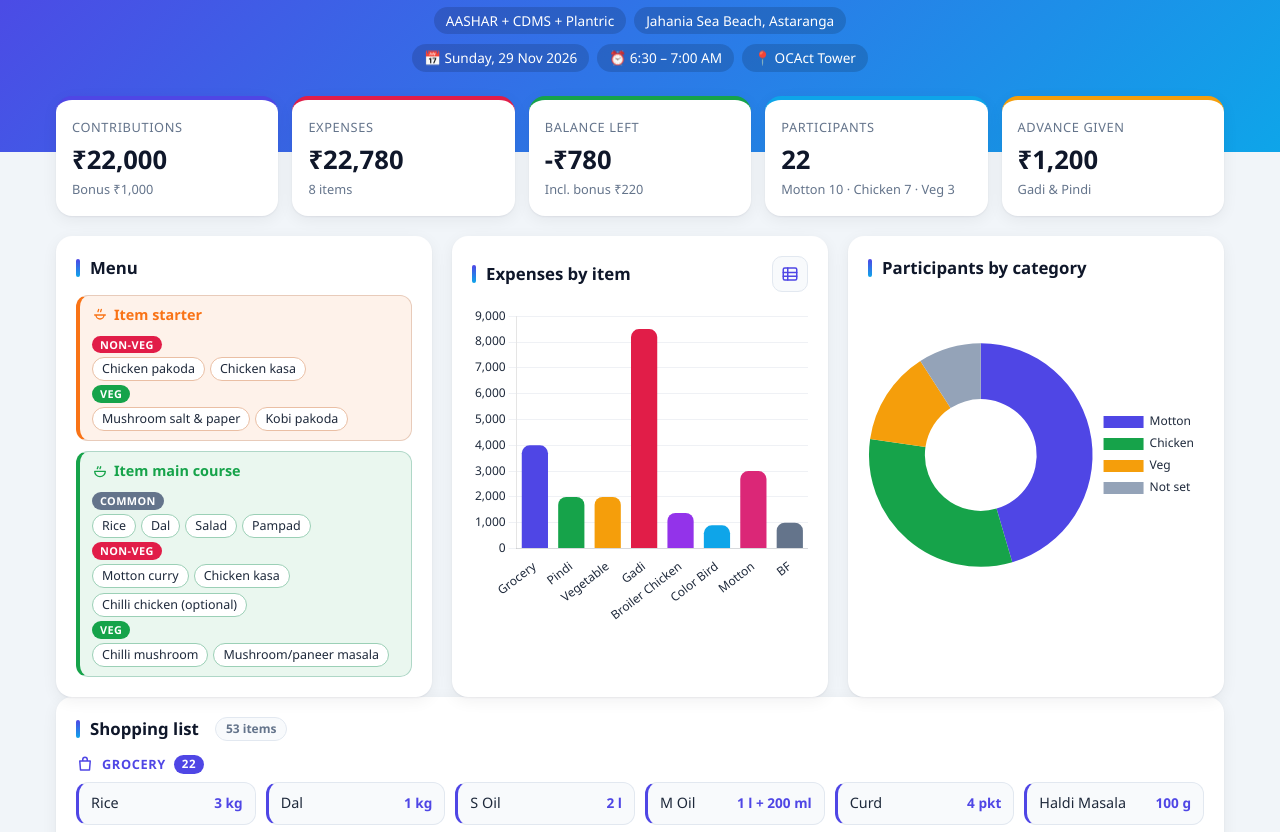
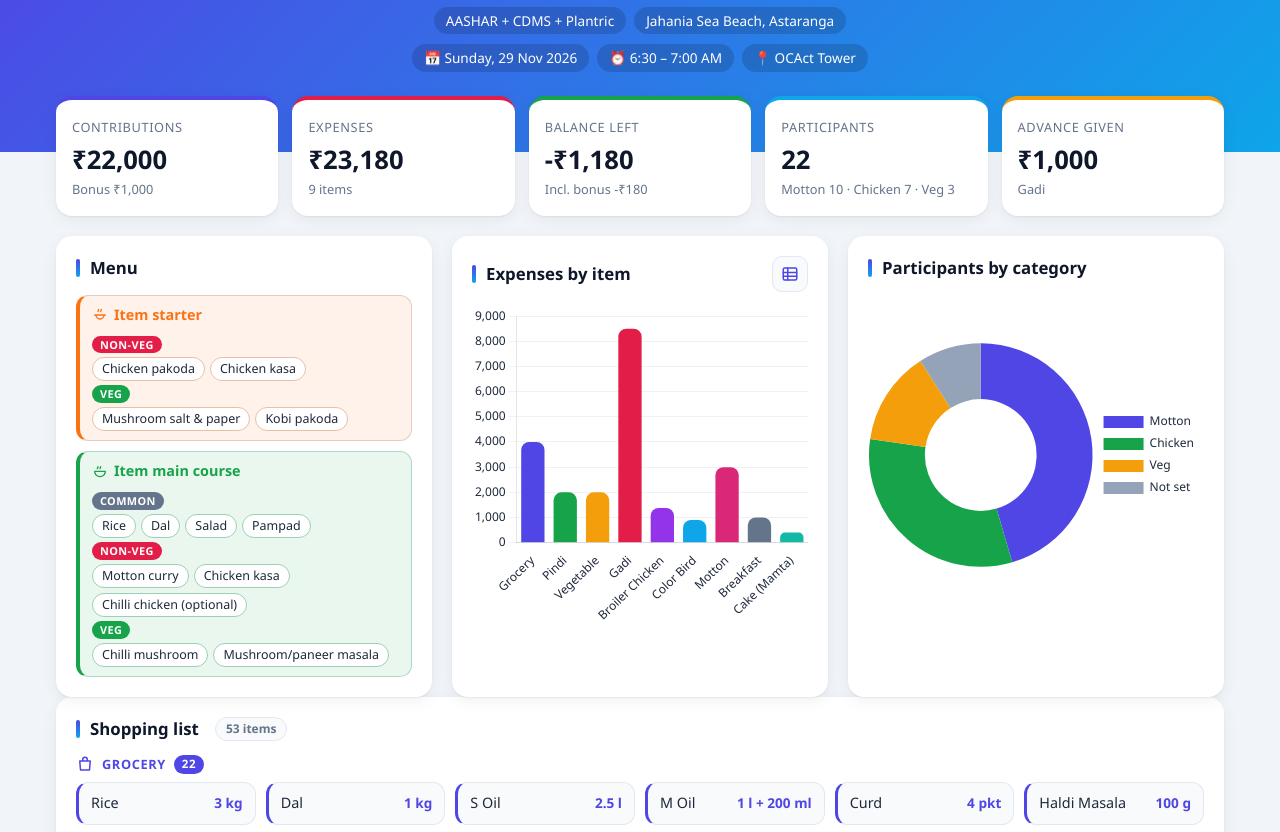
Before and after one commit to Rajendra28779/Picnic, a plain HTML site: page index.html in a window 1280 px wide. Shown: the part 88-920 px from the top of the page. Drawn offline with nearby package versions, Linux system fonts and the light colour scheme.

Commit message:
Update expenses and item quantities in index.html

```diff
--- a/index.html
+++ b/index.html
@@ -253,10 +253,10 @@
 
   <section class="stats">
     <div class="stat clickable" id="statContrib" role="button" tabindex="0" title="Manage contributions" style="--accent:#4f46e5"><div class="label">Contributions</div><div class="value" id="contribValue">&#8377;23,000</div><div class="hint" id="contribHint">Bonus &#8377;1,000</div></div>
-    <div class="stat clickable" id="statExp" role="button" tabindex="0" title="Show expenses" style="--accent:#e11d48"><div class="label">Expenses</div><div class="value">&#8377;22,780</div><div class="hint">8 items</div></div>
+    <div class="stat clickable" id="statExp" role="button" tabindex="0" title="Show expenses" style="--accent:#e11d48"><div class="label">Expenses</div><div class="value">&#8377;23,180</div><div class="hint">9 items</div></div>
     <div class="stat" style="--accent:#16a34a"><div class="label">Balance left</div><div class="value" id="balValue">&#8377;620</div><div class="hint" id="balHint">Incl. bonus &#8377;1,620</div></div>
     <div class="stat" style="--accent:#0ea5e9"><div class="label">Participants</div><div class="value" id="partCount">22</div><div class="hint" id="partHint">Motton 10 &middot; Chicken 7 &middot; Veg 3</div></div>
-    <div class="stat" style="--accent:#f59e0b"><div class="label">Advance given</div><div class="value">&#8377;1,200</div><div class="hint">Gadi &amp; Pindi</div></div>
+    <div class="stat" style="--accent:#f59e0b"><div class="label">Advance given</div><div class="value">&#8377;1,000</div><div class="hint">Gadi</div></div>
   </section>
 
   <div class="grid">
@@ -311,7 +311,7 @@
       <div class="items-grid">
         <div class="item-tile"><span>Rice</span><span class="q">3 kg</span></div>
         <div class="item-tile"><span>Dal</span><span class="q">1 kg</span></div>
-        <div class="item-tile"><span>S Oil</span><span class="q">2 l</span></div>
+        <div class="item-tile"><span>S Oil</span><span class="q">2.5 l</span></div>
         <div class="item-tile"><span>M Oil</span><span class="q">1 l + 200 ml</span></div>
         <div class="item-tile"><span>Curd</span><span class="q">4 pkt</span></div>
         <div class="item-tile"><span>Haldi Masala</span><span class="q">100 g</span></div>
@@ -429,8 +429,9 @@
         <tr><td>Broiler Chicken</td><td class="num">1,380</td></tr>
         <tr><td>Color Bird</td><td class="num">900</td></tr>
         <tr><td>Motton</td><td class="num">3,000</td></tr>
-        <tr><td>BF</td><td class="num">1,000</td></tr>
-        <tr class="total"><td>Total</td><td class="num">22,780</td></tr>
+        <tr><td>Breakfast</td><td class="num">1,000</td></tr>
+        <tr><td>Cake (Mamta)</td><td class="num">400</td></tr>
+        <tr class="total"><td>Total</td><td class="num">23,180</td></tr>
       </tbody>
     </table>
     <h3>Advance</h3>
@@ -438,7 +439,6 @@
       <thead><tr><th>Item</th><th class="num">Amount (&#8377;)</th></tr></thead>
       <tbody>
         <tr><td>Gadi</td><td class="num">1,000</td></tr>
-        <tr><td>Pindi</td><td class="num">200</td></tr>
       </tbody>
     </table>
   </div>
@@ -475,9 +475,9 @@
 </div>
 
 <script>
-  const expenseLabels = ['Grocery','Pindi','Vegetable','Gadi','Broiler Chicken','Color Bird','Motton','BF'];
-  const expenseValues = [4000,2000,2000,8500,1380,900,3000,1000];
-  const palette = ['#4f46e5','#16a34a','#f59e0b','#e11d48','#9333ea','#0ea5e9','#db2777','#64748b'];
+  const expenseLabels = ['Grocery','Pindi','Vegetable','Gadi','Broiler Chicken','Color Bird','Motton','Breakfast','Cake (Mamta)'];
+  const expenseValues = [4000,2000,2000,8500,1380,900,3000,1000,400];
+  const palette = ['#4f46e5','#16a34a','#f59e0b','#e11d48','#9333ea','#0ea5e9','#db2777','#64748b','#14b8a6'];
 
   Chart.defaults.font.family = '"Segoe UI", system-ui, Arial, sans-serif';
   Chart.defaults.color = getComputedStyle(document.body).color;
```
